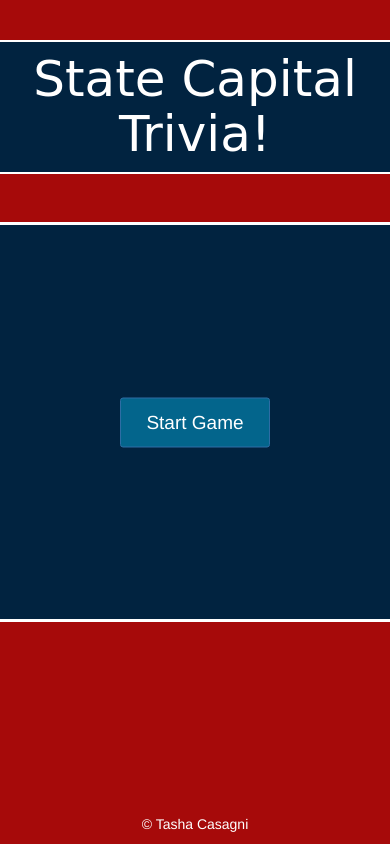
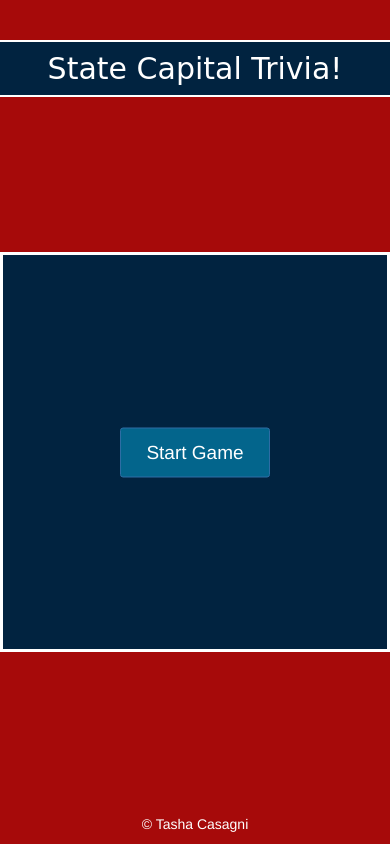
Before and after one commit to Tasha-GitHub/Trivia-Game, a PHP site: page / in a window 390 px wide; the page is wider, and only the part inside the window is pictured. Run offline with PHP 8.4, Linux system fonts and the light colour scheme; some web fonts are replaced.

Commit message:
built out mobile responsiveness

```diff
--- a/assets/css/style.css
+++ b/assets/css/style.css
@@ -41,7 +41,7 @@ body {
 	background-color: #012340;
 	padding: 70px;
 	height: 400px;
-	width: 900px;
+  margin-top: 30px;
 	position: absolute;
   top: 50%;
   left: 50%;
@@ -137,3 +137,47 @@ p {
   text-align: center;
 
 }
+
+/*=====================================================
+=            Bootstrap 2.3.2 Media Queries            =
+=====================================================*/
+
+@media only screen and (max-width : 767px) {
+  h1{
+    font-size: 40px;
+  }
+
+@media only screen and (max-width : 480px) {
+  h1{
+  font-size: 30px;
+  padding: 10px;
+  margin-top: 40px;
+
+  }
+
+  .mainsection{
+    padding: 30px 0px 0px 0px;
+    height: 400px;
+    margin-top: 30px;
+    font-size: 20px;
+  }
+
+}
+
+@media only screen and (max-width : 320px) {
+  h1{
+    font-size: 20px;
+    padding: 10px;
+    margin-top: 40px;
+  }
+
+  .mainsection{
+    background-color: #012340;
+    padding: 40px 0px 0px 0px;
+    height: 400px;
+    margin-top: 0px;
+    font-size: 16px;
+
+  }
+
+}
--- a/index.html
+++ b/index.html
@@ -2,6 +2,7 @@
 <html>
 <head>
 	<meta charset="utf-8">
+	<meta name="viewport" content="width=device-width, initial-scale=1.0">
 	<title> Trivia Game </title>
 	<link rel="stylesheet" type="text/css" href="assets/css/reset.css">
 	<link rel="stylesheet" type="text/css" href="https://maxcdn.bootstrapcdn.com/bootstrap/3.3.7/css/bootstrap.min.css">
@@ -18,7 +19,7 @@
 				</div>
 			</nav>
 			<div class="row">
-				<div class="col-md-2">
+				<div class="col-md-2 col-sm-12 col-xs-12">
 				</div>
 				<section class= "col-md-8 mainsection col-sm-12 col-xs-12">
 					<div class="row">
```
